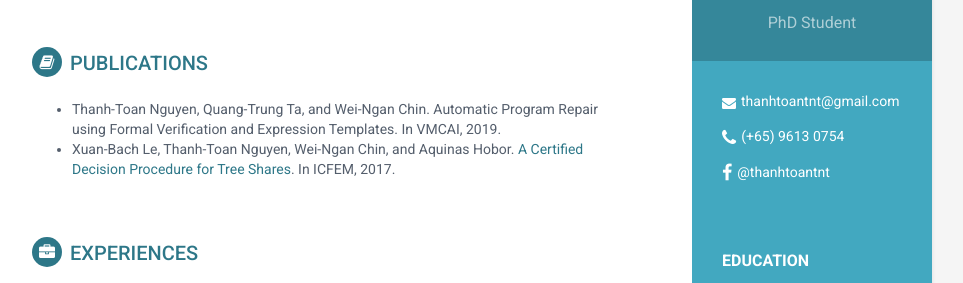
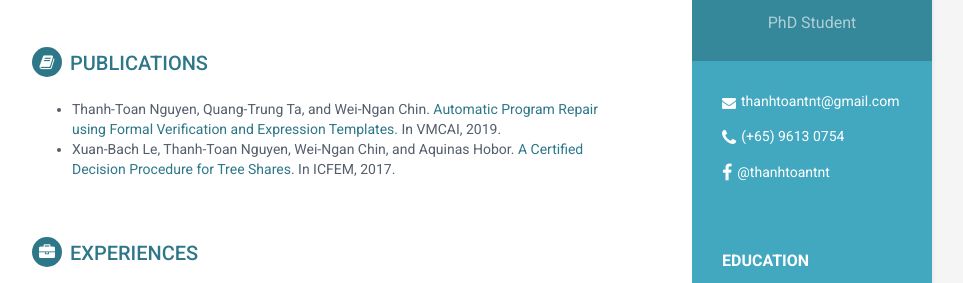
Before and after one commit to thanhtoantnt/thanhtoantnt.github.io, a Jekyll site: the page built from index.html, in a window 1280 px wide. Shown: the part 214-497 px from the top of the page, without its empty margins (188-1151 px from the left). Built offline with Jekyll 4.4.1, drawn with Linux system fonts in a browser that asks for light colours.

```diff
--- a/_includes/publication.html
+++ b/_includes/publication.html
@@ -3,11 +3,10 @@
 
     <ul>
         <li>Thanh-Toan Nguyen, Quang-Trung Ta, and Wei-Ngan Chin.
-            <!-- <a href="papers/VMCAI19.pdf">
-            -->
+            <a href="papers/VMCAI19.pdf">
             Automatic Program Repair using Formal Verification and Expression
             Templates.
-            <!-- </a> -->
+            </a>
              In VMCAI, 2019.</li>
 
         <li>Xuan-Bach Le, Thanh-Toan Nguyen, Wei-Ngan Chin, and Aquinas Hobor.
```
Also changed, not shown: 1 other file.
